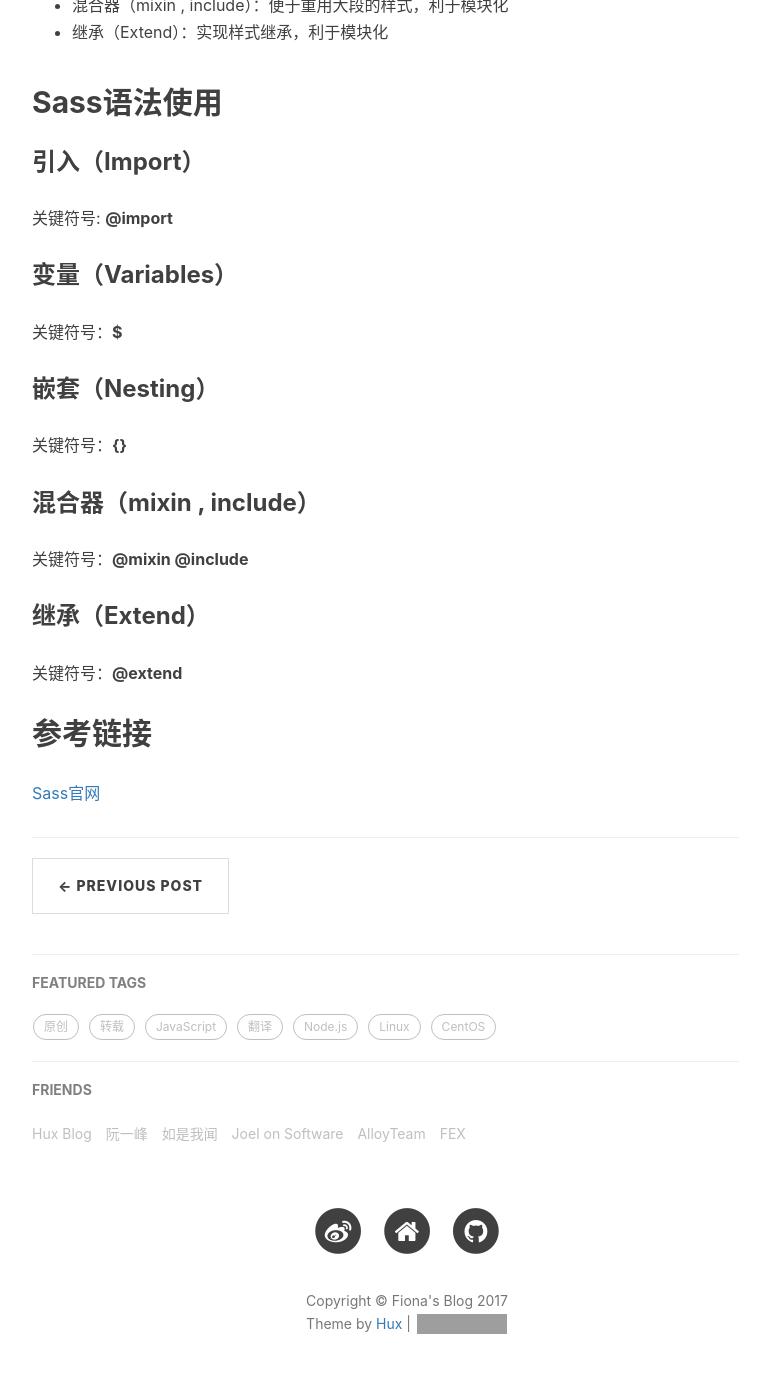
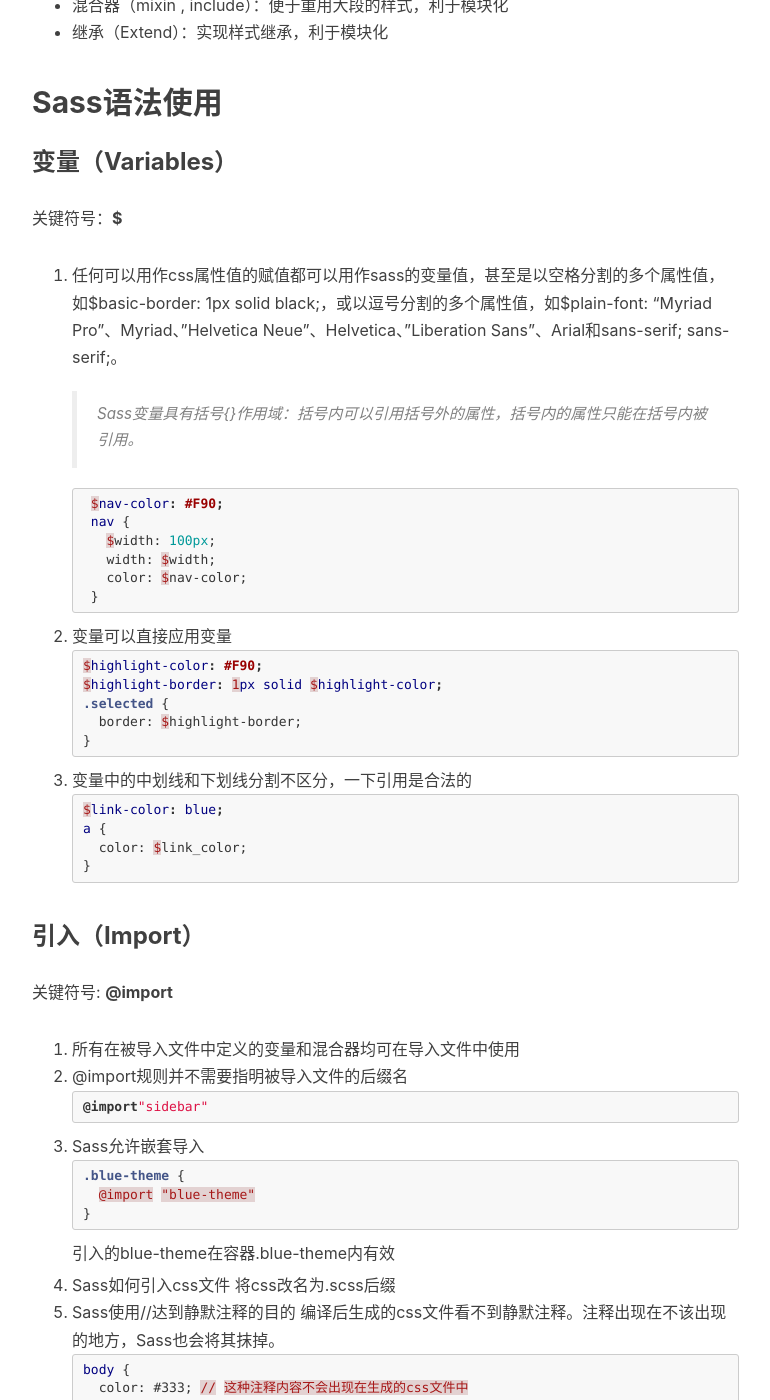
Before and after one commit to wangjiangman/blog, a Jekyll site: the page built from _posts/2017-12-13-sass-basic.markdown, in a window 1280 px wide and 1400 px high, scrolled down 1161 px. Shown: the whole window, without its empty margins (233-1003 px from the left). Built offline with Jekyll 4.4.1, drawn with Linux system fonts in a browser that asks for light colours; nearby versions of some CDN libraries; comment, search, counter and statistics services are not loaded; some of the changed text lies outside the part shown; grey boxes are pictures that could not be loaded.

Commit message:
update post

````diff
--- a/_posts/2017-12-13-sass-basic.markdown
+++ b/_posts/2017-12-13-sass-basic.markdown
@@ -13,7 +13,7 @@
 > 让CSS可编程
 
 ## Sass 与 SCSS
-Sass就是SCSS的严格模式。SCSS为兼容CSS而生，所以为了兼容CSS写作习惯，文件强烈建议为.scss。
+Sass就是SCSS的严格模式。SCSS为兼容CSS而生，所以为了兼容CSS写作习惯，强烈建议文件后缀为.scss。
 
 ## Why **Sass** but not **Less**
 - 强大团队维护，参考资料多
@@ -21,28 +21,156 @@
   > Sass基于Ruby， Less的编译简单方便，更适合Node
 
 ## Sass功能概览
+- 变量（Variables）：复用值
 - 引入（Import）: 引入其它样式文件
-- 变量（Variables）：复用值
 - 嵌套（Nesting）：使CSS可维护性和可读性增强
 - 混合器（mixin , include）：便于重用大段的样式，利于模块化
 - 继承（Extend）：实现样式继承，利于模块化
 
 ## Sass语法使用
-### 引入（Import）
-关键符号:  **@import**
 
 ### 变量（Variables）
 关键符号：**$**
+1. 任何可以用作css属性值的赋值都可以用作sass的变量值，甚至是以空格分割的多个属性值，如$basic-border: 1px solid black;，或以逗号分割的多个属性值，如$plain-font: "Myriad Pro"、Myriad、"Helvetica Neue"、Helvetica、"Liberation Sans"、Arial和sans-serif; sans-serif;。
+> Sass变量具有括号{}作用域：括号内可以引用括号外的属性，括号内的属性只能在括号内被引用。
+
+    ```css
+    $nav-color: #F90;
+    nav {
+      $width: 100px;
+      width: $width;
+      color: $nav-color;
+    }
+    ```
+2. 变量可以直接应用变量
+```css
+$highlight-color: #F90;
+$highlight-border: 1px solid $highlight-color;
+.selected {
+  border: $highlight-border;
+}
+```
+3. 变量中的中划线和下划线分割不区分，一下引用是合法的
+```css
+$link-color: blue;
+a {
+  color: $link_color;
+}
+```
+
+### 引入（Import）
+关键符号:  **@import**
+1. 所有在被导入文件中定义的变量和混合器均可在导入文件中使用
+2. @import规则并不需要指明被导入文件的后缀名
+```css
+@import"sidebar"
+```
+3. Sass允许嵌套导入
+```css
+.blue-theme {
+  @import "blue-theme"
+}
+```
+引入的blue-theme在容器.blue-theme内有效
+4. Sass如何引入css文件
+将css改名为.scss后缀
+5. Sass使用//达到静默注释的目的
+编译后生成的css文件看不到静默注释。注释出现在不该出现的地方，Sass也会将其抹掉。
+```css
+body {
+  color: #333; // 这种注释内容不会出现在生成的css文件中
+  padding: 0; /* 这种注释内容会出现在生成的css文件中 */
+}
+body {
+  color /* 这块注释内容不会出现在生成的css中 */: #333;
+  padding: 1; /* 这块注释内容也不会出现在生成的css中 */ 0;
+}
+```
+
 
 ### 嵌套（Nesting）
-关键符号：**{}**
+关键符号：**{} &**
+
+主要使得父子选择器更易读
+```css
+/* 普通嵌套 */
+#content {
+  article {
+    h1 { color: #333 }
+    p { margin-bottom: 1.4em }
+  }
+  #content aside { background-color: #EEE }
+}
+
+/* 父级引用 */
+article a {
+  color: blue;
+  &:hover { color: red }
+}
+
+/* 群组选择器 */
+.container {
+  h1, h2, h3 {margin-bottom: .8em}
+}
+nav, aside {
+  a {color: blue}
+}
+
+/* 子组合选择器和同层组合选择器：>、+和~; */
+article {
+  ~ article { border-top: 1px dashed #ccc }
+  > section { background: #eee }
+  dl > {
+    dt { color: #333 }
+    dd { color: #555 }
+  }
+  nav + & { margin-top: 0 }
+}
+
+/* 属性嵌套 */
+nav {
+  border: {
+  style: solid;
+  width: 1px;
+  color: #ccc;
+  }
+}
+```
 
 ### 混合器（mixin , include）
 关键符号：**@mixin @include**
 
+使用混合器来避免重复
+
+```css
+@mixin rounded-corners {
+  -moz-border-radius: 5px;
+  -webkit-border-radius: 5px;
+  border-radius: 5px;
+}
+
+notice {
+  background-color: green;
+  border: 2px solid #00aa00;
+  @include rounded-corners;
+}
+```
+
 ### 继承（Extend）
 关键符号：**@extend**
 
+使用继承来精简CSS
+
+```css
+.error {
+  border: 1px solid red;
+  background-color: #fdd;
+}
+.seriousError {
+  @extend .error;
+  border-width: 3px;
+}
+```
 
 ## 参考链接
 [Sass官网](https://www.sass.hk/)
````
